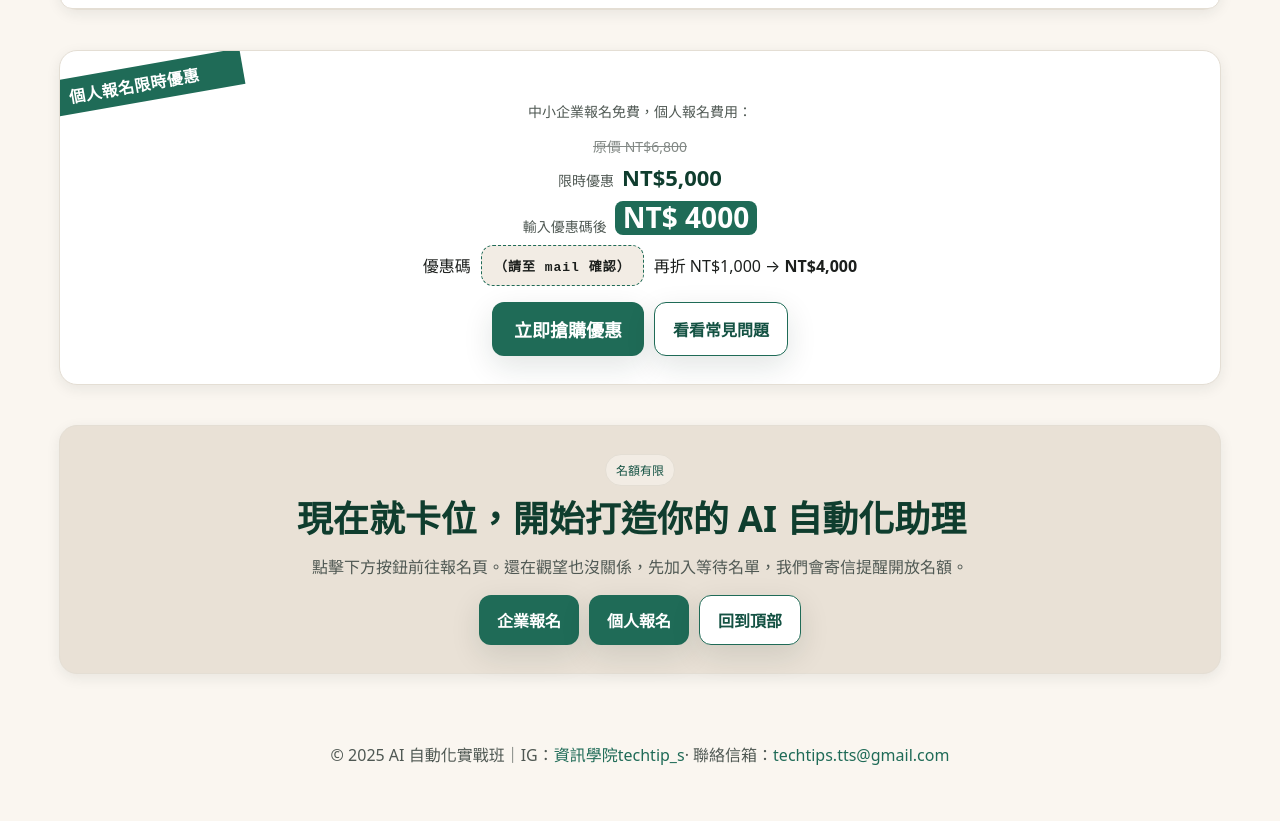
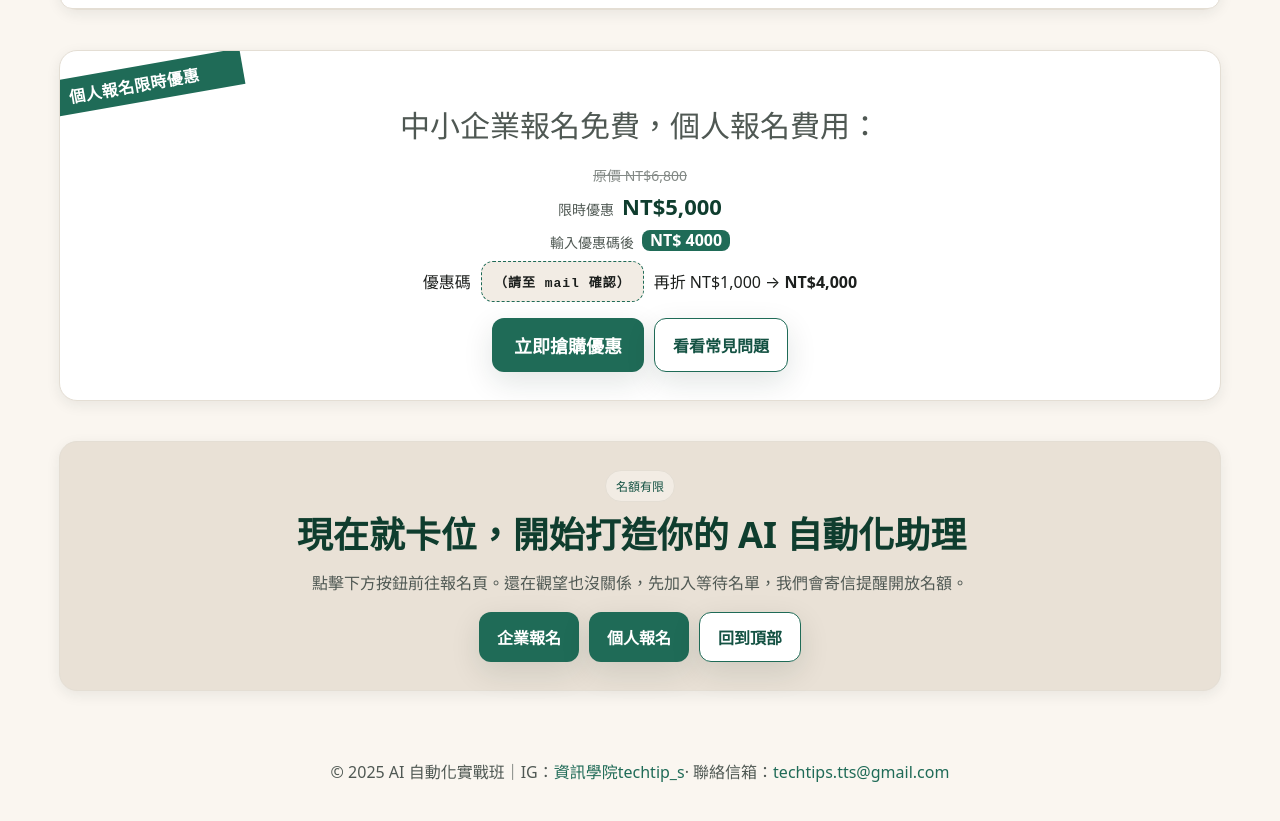
Before and after one commit to techtipstts-tech/techh, a plain HTML site: page index.html in a window 1280 px wide. Shown: the part 3455-4276 px from the top of the page. Drawn offline with Linux system fonts and the light colour scheme.

Commit message:
Update index.html

```diff
--- a/index.html
+++ b/index.html
@@ -13,7 +13,7 @@
   .promo-badge{ position:absolute; top:16px; left:-36px; transform:rotate(-10deg); background:var(--green-3); color:#fff; padding:6px 44px; font-weight:800; letter-spacing:.5px }
 
   .promo-offer h2{ margin:8px 0 10px; color:var(--green-1); text-wrap:balance }
-  .subhead{ color:var(--ink-2); margin:6px 0 2px; font-size:14px }
+  .subhead{ color:var(--ink-2); margin:6px 0 2px; font-size:30px }
 
   /* 兩段價格：上 = 5,000（小） / 下 = 4,000（大） */
   .price-stack{ display:grid; gap:10px; justify-items:center; margin:12px 0 8px }
@@ -28,7 +28,7 @@
 
   /* 4,000（最重點，最大） */
   .price-final{ margin-top:2px }
-  .price-final .currency{ font-size:clamp(16px, 3.2vw, 28px); color:#fff; background:var(--green-3); padding:2px 8px; border-radius:8px; font-weight:900 }
+  .price-final .currency{ font-size:clamp(20px, 3.2vw, 30 px); color:#fff; background:var(--green-3); padding:2px 8px; border-radius:8px; font-weight:900 }
   .price-final .amount{ font-size:clamp(48px, 14vw, 112px); font-weight:900; letter-spacing:.6px; color:var(--green-1) }
   .price-note{ color:var(--ink-2); font-size:13px }
 
```
